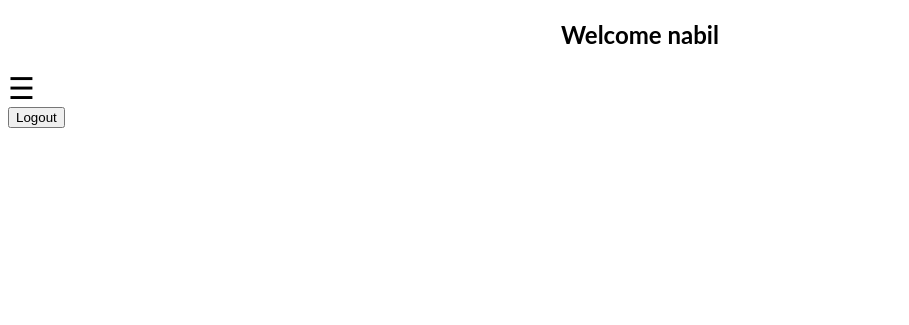
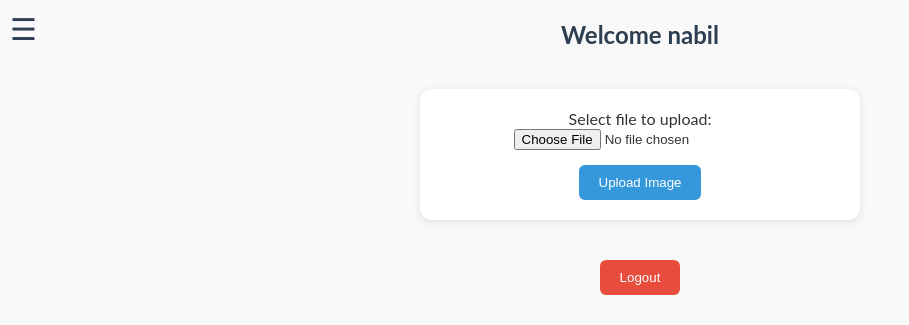
Before and after one commit to NabilAbdelouahed/secure-file-sharing, a PHP site: page /dashboard.php in a window 1280 px wide. Shown: the top 325 px of the page, without its empty margins (0-909 px from the left). Run offline with PHP 8.4, Linux system fonts and the light colour scheme; the visitor is signed in with stand-in values (Sample User, id 1); data comes from the database, SQL or seed files in the repository.

Commit message:
improve dahsboard css and add upload placeholder

```diff
--- a/dashboard.css
+++ b/dashboard.css
@@ -1,46 +1,116 @@
+/* Base styling */
 body {
   font-family: "Lato", sans-serif;
+  margin: 0;
+  padding: 0;
+  background-color: #f9f9f9;
+  color: #333;
 }
 
+/* Side navigation */
 .sidenav {
   height: 100%;
   width: 0;
   position: fixed;
-  z-index: 1;
+  z-index: 1000;
   top: 0;
   left: 0;
-  background-color: #333;
+  background-color: #2c3e50;
   overflow-x: hidden;
-  transition: 0.5s;
+  transition: 0.3s ease;
   padding-top: 60px;
 }
 
 .sidenav a {
-  padding: 8px 8px 8px 32px;
+  padding: 12px 24px;
+  display: block;
+  font-size: 18px;
+  color: #bdc3c7;
   text-decoration: none;
-  font-size: 20px;
-  color: #818181;
-  display: block;
-  transition: 0.3s;
+  transition: color 0.2s ease;
 }
 
 .sidenav a:hover {
-  color: #f1f1f1;
+  color: #ffffff;
+  background-color: #34495e;
 }
 
 .sidenav .closebtn {
   position: absolute;
-  top: 0;
-  right: 25px;
-  font-size: 36px;
-  margin-left: 50px;
+  top: 10px;
+  right: 20px;
+  font-size: 30px;
+  color: #ecf0f1;
+  cursor: pointer;
 }
 
-@media screen and (max-height: 450px) {
-  .sidenav {padding-top: 15px;}
-  .sidenav a {font-size: 18px;}
+/* Header and welcome message */
+h2 {
+  text-align: center;
+  margin-top: 20px;
+  color: #2c3e50;
 }
 
-h2 {
-    text-align: center;
+span[onclick="openNav()"] {
+  font-size: 30px;
+  cursor: pointer;
+  position: fixed;
+  top: 10px;
+  left: 10px;
+  color: #2c3e50;
 }
+
+/* File upload form */
+#fileUpload {
+  margin: 40px auto;
+  max-width: 400px;
+  padding: 20px;
+  background-color: #ffffff;
+  border-radius: 12px;
+  box-shadow: 0 2px 8px rgba(0, 0, 0, 0.1);
+  text-align: center;
+}
+
+#fileUpload input[type="file"] {
+  margin-bottom: 15px;
+}
+
+#fileUpload input[type="submit"] {
+  background-color: #3498db;
+  color: white;
+  padding: 10px 20px;
+  border: none;
+  border-radius: 6px;
+  cursor: pointer;
+  transition: background-color 0.2s ease;
+}
+
+#fileUpload input[type="submit"]:hover {
+  background-color: #2980b9;
+}
+
+/* Logout button */
+form[action*="logout.php"] {
+  text-align: center;
+  margin-top: 20px;
+}
+
+form[action*="logout.php"] button {
+  background-color: #e74c3c;
+  color: white;
+  padding: 10px 20px;
+  border: none;
+  border-radius: 6px;
+  cursor: pointer;
+  transition: background-color 0.2s ease;
+}
+
+form[action*="logout.php"] button:hover {
+  background-color: #c0392b;
+}
+
+/* Responsive tweaks */
+@media screen and (max-height: 450px) {
+  .sidenav { padding-top: 15px; }
+  .sidenav a { font-size: 16px; }
+}
--- a/dashboard.php
+++ b/dashboard.php
@@ -32,7 +32,13 @@ $username = $user[0]['username'] ?? 'User';
     </div>
 
     <h2>Welcome  <?php echo htmlspecialchars($username); ?> </h2>
-    <span style="font-size:30px;cursor:pointer" onclick="openNav()">&#9776;</span>
+    <span onclick="openNav()">&#9776;</span>
+
+    <form id="fileUpload" action="upload.php" method="post" enctype="multipart/form-data">
+      <label for="fileToUpload">Select file to upload:</label><br>
+      <input type="file" name="fileToUpload" id="fileToUpload"><br>
+      <input type="submit" value="Upload Image" name="submit">
+    </form>
 
     <script>
     function openNav() {
```
Also changed, not shown: upload.php (added).
